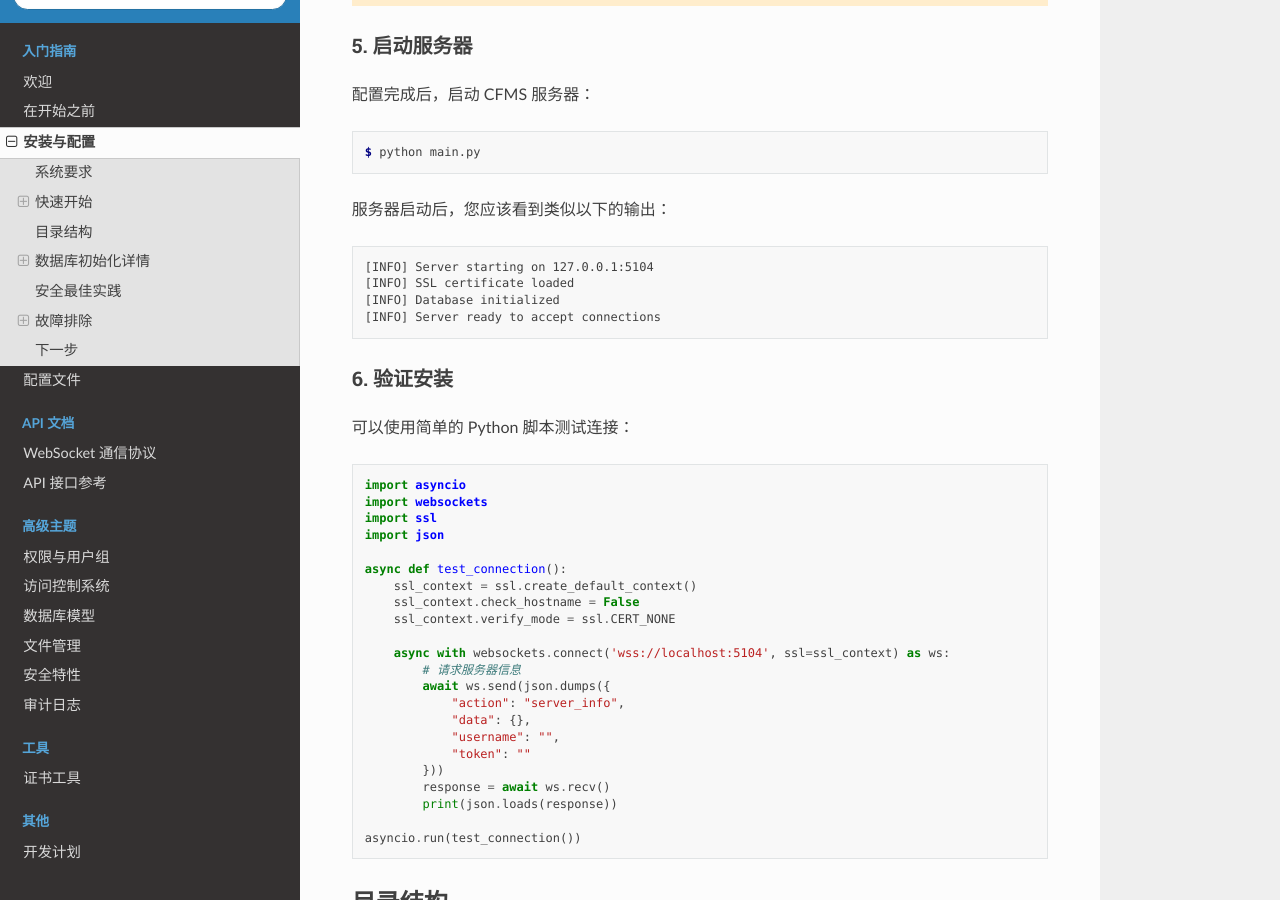
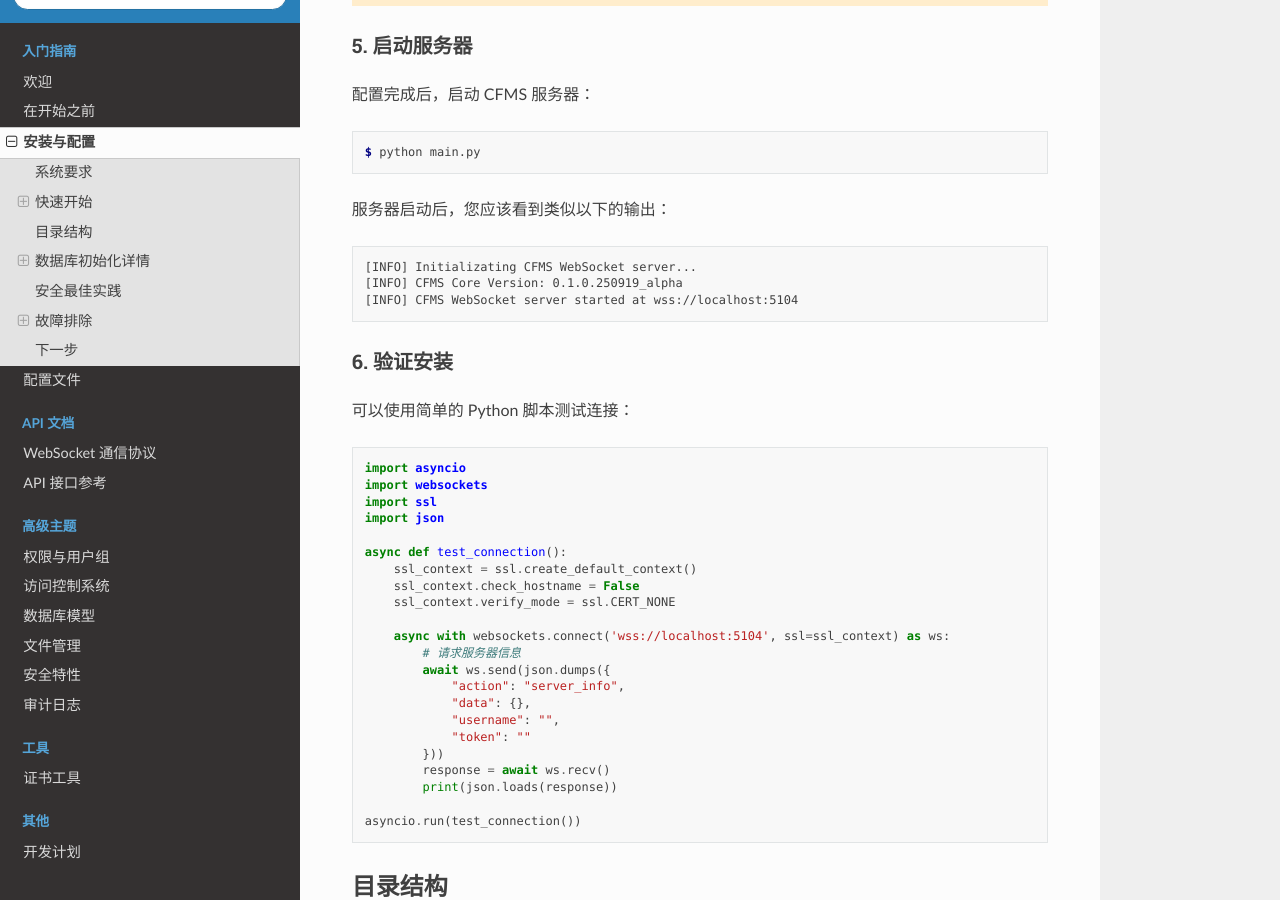
Before and after one commit to Creeper19472/cfms_server_doc, a Sphinx documentation site: the page built from docs/source/setup.rst, in a window 1280 px wide and 900 px high, scrolled down 1946 px. Built offline with Sphinx 7.4.7 and the Read the Docs theme 3.1.0, drawn with Linux system fonts in a browser that asks for light colours; some of the changed text lies outside the part shown.

Commit message:
fix: update incorrect docs

```diff
--- a/docs/source/config.rst
+++ b/docs/source/config.rst
@@ -124,7 +124,7 @@ TOML 支持以下数据类型：
 ``secret_key``
    **类型**：字符串（String）
 
-   **默认值**：``""``（空字符串，首次启动时自动生成）
+   **默认值**：（空字符串，首次启动时自动生成）
 
    **说明**：用于签名 JWT 令牌的密钥。服务器会在首次启动时自动生成一个随机密钥。
 
@@ -402,7 +402,7 @@ MySQL 特定配置
 
 - 引号是否正确闭合
 - 数组和表的语法是否正确
-- 布尔值是否使用 ``true``/``false``（小写）
+- 布尔值是否使用 ``true``/ ``false``（小写）
 - 数字是否包含非法字符
 
 配置不生效
--- a/docs/source/setup.rst
+++ b/docs/source/setup.rst
@@ -104,10 +104,9 @@ CFMS 服务端需要以下环境：
 
 .. code-block:: text
 
-   [INFO] Server starting on 127.0.0.1:5104
-   [INFO] SSL certificate loaded
-   [INFO] Database initialized
-   [INFO] Server ready to accept connections
+   [INFO] Initializating CFMS WebSocket server...
+   [INFO] CFMS Core Version: 0.1.0.250919_alpha
+   [INFO] CFMS WebSocket server started at wss://localhost:5104
 
 6. 验证安装
 ^^^^^^^^^^^
```
Also changed, not shown: other parts of docs/source/setup.rst (+3 -1 lines).
